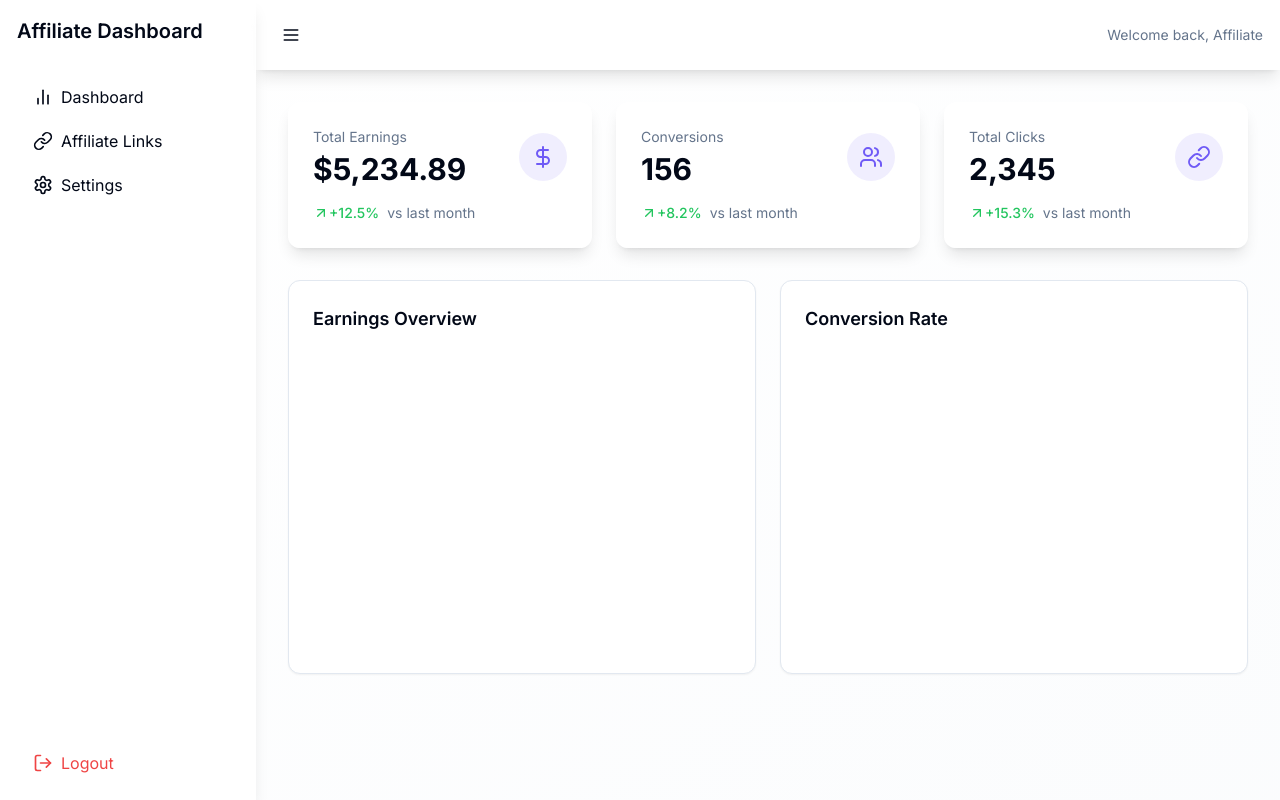
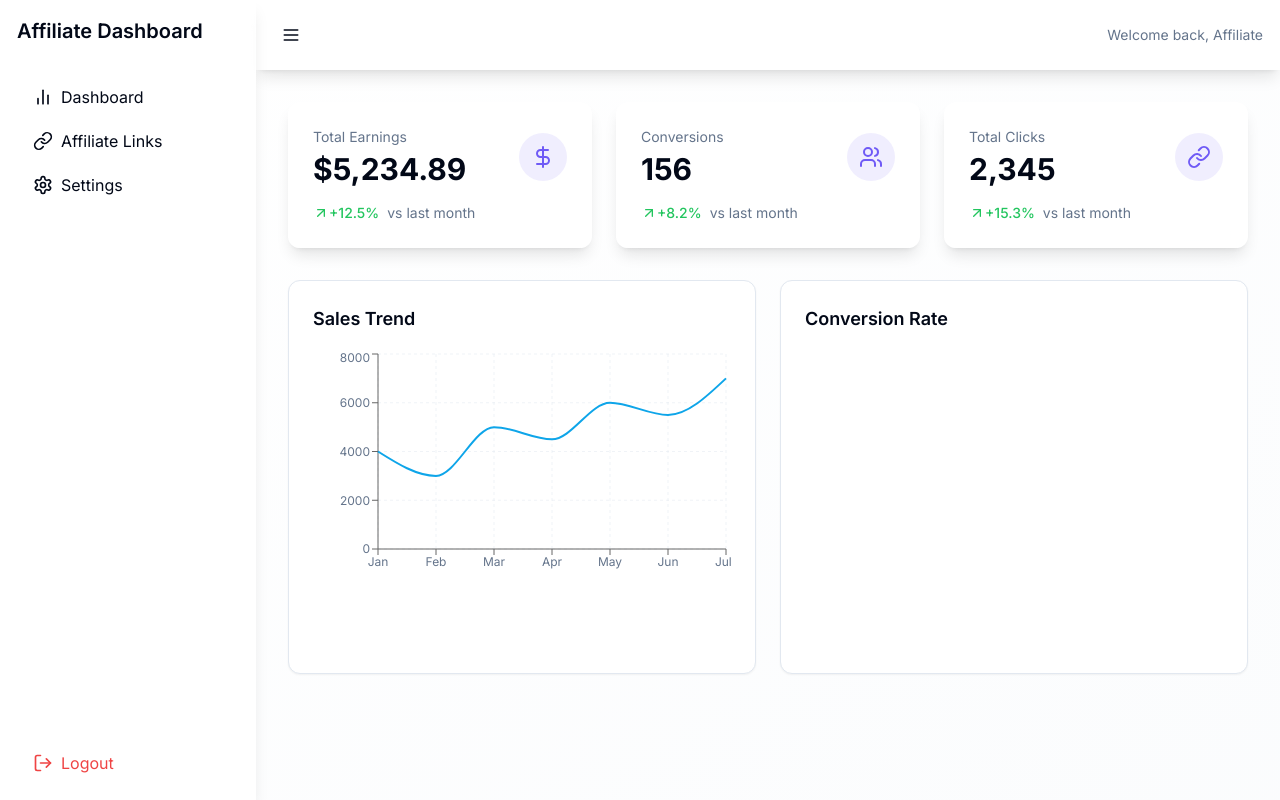
Before and after one commit to UsefADD/affiliate-haven-dashboard, a React (Vite) app: page / in a window 1280 px wide. Built offline with nearby package versions, Linux system fonts and the light colour scheme.

Commit message:
Add Sales Trend Chart
Implement a new chart component to visualize the Sales Trend in the dashboard. This addition will enhance data representation and provide insights into sales performance over time.
[skip gpt_engineer]

```diff
--- a/src/pages/Index.tsx
+++ b/src/pages/Index.tsx
@@ -1,7 +1,8 @@
 import { DashboardLayout } from "@/components/DashboardLayout";
 import { Card } from "@/components/ui/card";
-import { BarChart, LineChart } from "recharts";
+import { BarChart, LineChart, Line, XAxis, YAxis, CartesianGrid, Tooltip, ResponsiveContainer } from "recharts";
 import { ArrowUpRight, DollarSign, Users, Link as LinkIcon } from "lucide-react";
+import { ChartContainer, ChartTooltip } from "@/components/ui/chart";
 
 const mockData = {
   earnings: {
@@ -21,12 +22,14 @@ const mockData = {
   },
 };
 
-const chartData = [
-  { name: "Jan", value: 400 },
-  { name: "Feb", value: 300 },
-  { name: "Mar", value: 600 },
-  { name: "Apr", value: 800 },
-  { name: "May", value: 700 },
+const salesData = [
+  { month: "Jan", sales: 4000 },
+  { month: "Feb", sales: 3000 },
+  { month: "Mar", sales: 5000 },
+  { month: "Apr", sales: 4500 },
+  { month: "May", sales: 6000 },
+  { month: "Jun", sales: 5500 },
+  { month: "Jul", sales: 7000 },
 ];
 
 export default function Index() {
@@ -102,9 +105,51 @@ export default function Index() {
         {/* Charts */}
         <section className="grid gap-6 md:grid-cols-2">
           <Card className="p-6">
-            <h3 className="text-lg font-semibold mb-4">Earnings Overview</h3>
+            <h3 className="text-lg font-semibold mb-4">Sales Trend</h3>
             <div className="h-[300px]">
-              {/* Add chart component here */}
+              <ChartContainer
+                config={{
+                  sales: {
+                    label: "Sales",
+                    theme: {
+                      light: "#0ea5e9",
+                      dark: "#38bdf8",
+                    },
+                  },
+                }}
+              >
+                <LineChart data={salesData}>
+                  <CartesianGrid strokeDasharray="3 3" />
+                  <XAxis dataKey="month" />
+                  <YAxis />
+                  <Tooltip content={({ active, payload }) => {
+                    if (active && payload && payload.length) {
+                      return (
+                        <div className="rounded-lg border bg-background p-2 shadow-sm">
+                          <div className="grid grid-cols-2 gap-2">
+                            <div className="flex flex-col">
+                              <span className="text-[0.70rem] uppercase text-muted-foreground">
+                                Sales
+                              </span>
+                              <span className="font-bold text-muted-foreground">
+                                ${payload[0].value}
+                              </span>
+                            </div>
+                          </div>
+                        </div>
+                      )
+                    }
+                    return null
+                  }} />
+                  <Line
+                    type="monotone"
+                    dataKey="sales"
+                    stroke="var(--color-sales)"
+                    strokeWidth={2}
+                    dot={false}
+                  />
+                </LineChart>
+              </ChartContainer>
             </div>
           </Card>
 
```
